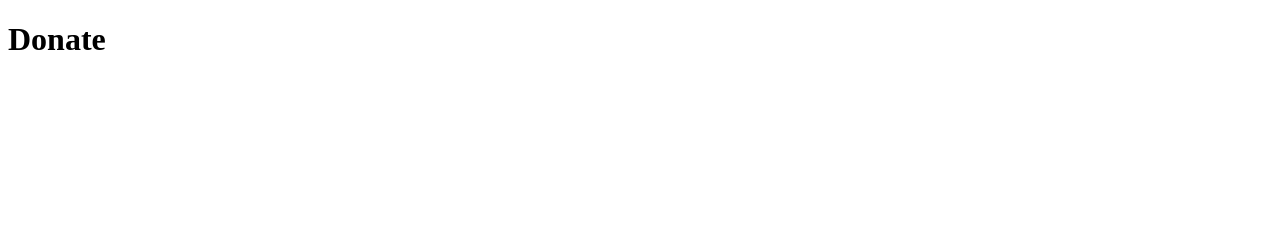
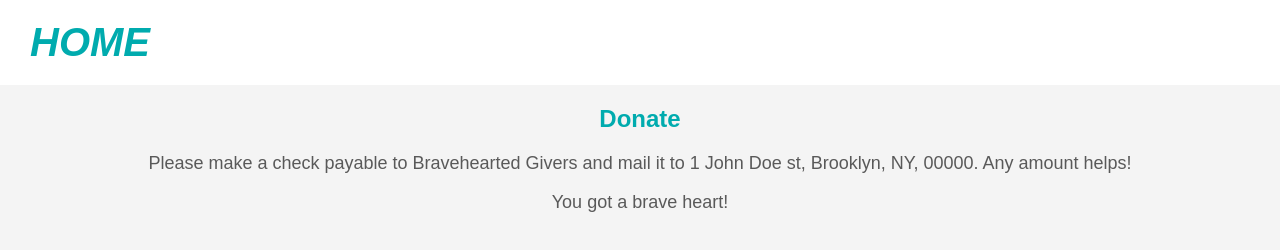
Before and after one commit to EngredV/Charity-Website, a plain HTML site: page donate.html in a window 1280 px wide. Drawn offline with Linux system fonts and the light colour scheme.

Commit message:
Title changed and donate page added

```diff
--- a/donate.html
+++ b/donate.html
@@ -1,10 +1,25 @@
 <!DOCTYPE html>
 <html>
     <head>
-
+        <meta charset="utf-8"/>
+        <link rel="stylesheet" type="text/css" href="style.css">
     </head>
 
     <body>
-        <h1>Donate</h1>
+        <div class="header">
+            <div class="header_section">
+                <div class="header_item headerLogo">
+                    <a href="index.html">Home</a>
+                </div>
+            </div>
+            </div>
+
+            <div class="contact-us">
+                <div class="contact-usSection">
+                <h2>Donate</h2>
+                <p>Please make a check payable to Bravehearted Givers and mail it to 1 John Doe st, Brooklyn, NY, 00000. Any amount helps!</p>
+                <p>You got a brave heart!</p>
+                </div>
+            </div>
     </body>
 </html>
--- a/style.css
+++ b/style.css
@@ -127,7 +127,7 @@ color: #00ABAE;
 
 .box-3{
     width: 50%;
-    font-size: 47px;
+    font-size: 44px;
     font-family: 'Gotham A','Gotham B',Arial,sans-serif;
     text-align: center;
     background-color: rgba(192, 192, 192, 0.185);
```
Also changed, not shown: index.html (+2 -3 lines), ways-to-help.html (deleted, +0 -10 lines).
